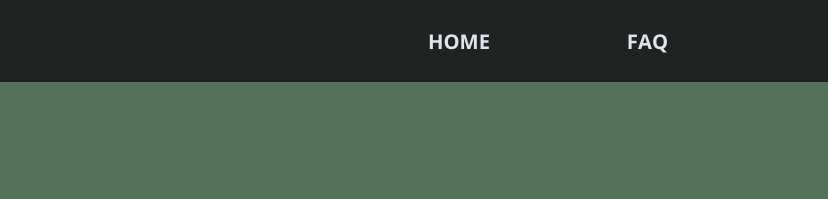
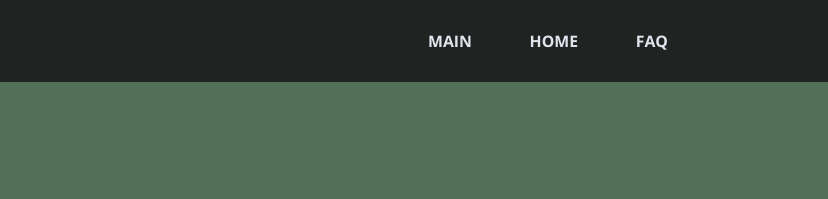
Before and after one commit to RebeccaBdesigns/Portfolio, a plain HTML site: page unplugged/about/index.html in a window 1280 px wide. Shown: the top 199 px of the page, 452-1280 px from the left. Drawn offline with nearby package versions, Linux system fonts and the light colour scheme; a script that the page names is missing.

Commit message:
Update Unplugged menus

```diff
--- a/unplugged/about/index.html
+++ b/unplugged/about/index.html
@@ -33,6 +33,7 @@
           <div class="header-divider"></div>
           <nav>
                 <ul>
+                    <li><a href="../../index.html" target="_blank">MAIN</a></li>
                     <li><a href="../index.html" target="_blank">Home</a></li>
                     <li><a href="../faq/index.html" target="_blank">FAQ</a></li>
                 </ul>
--- a/unplugged/css/main.css
+++ b/unplugged/css/main.css
@@ -198,8 +198,8 @@ header figure {
 }
 
 header nav {
-  width: 65%;
-  font-size: 1.125em;
+  width: 100%;
+  font-size: .88em;
   text-transform: uppercase;
   font-weight: 700;
   display: flex;
```
Also changed, not shown: unplugged/faq/index.html (+1 -0 lines), unplugged/index.html (+1 -0 lines).
